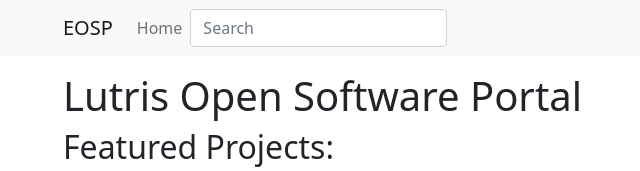
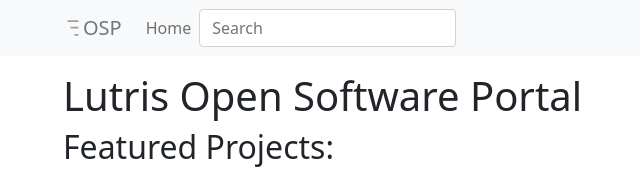
Before and after one commit to LutrisEng/eosp, a Gatsby site: page / in a window 1280 px wide. Shown: the top 171 px of the page, 19-659 px from the left. Built offline with nearby package versions, Linux system fonts and the light colour scheme; Gatsby itself is replaced by a stand-in of ours.

Commit message:
Add logo to header

```diff
--- a/src/components/Header.js
+++ b/src/components/Header.js
@@ -9,6 +9,9 @@ import Form from 'react-bootstrap/Form';
 import FormControl from 'react-bootstrap/FormControl';
 
 import { getQuery } from '../lib/query.js';
+import logo from '../images/logo.svg';
+
+import * as styles from './Header.module.css';
 
 const Header = ({ location, title }) => {
   return <header>
@@ -17,7 +20,7 @@ const Header = ({ location, title }) => {
     </Helmet>
     <Navbar bg="light" expand="lg">
       <Container>
-        <Navbar.Brand href="/">EOSP</Navbar.Brand>
+        <Navbar.Brand href="/"><span class={styles.brand}><img src={logo} alt="E" class={styles.e} /><span class={styles.osp}>OSP</span></span></Navbar.Brand>
         <Navbar.Toggle aria-controls="nav" />
         <Navbar.Collapse id="nav">
           <Nav className="mr-auto">
--- /dev/null
+++ b/src/components/Header.module.css
@@ -0,0 +1,12 @@
+.brand {
+    display: flex;
+    align-items: center;
+}
+
+.e {
+    height: 1em;
+}
+
+.osp {
+    color: rgb(110,119,128);
+}
```
Also changed, not shown: src/images/logo.svg (added).
